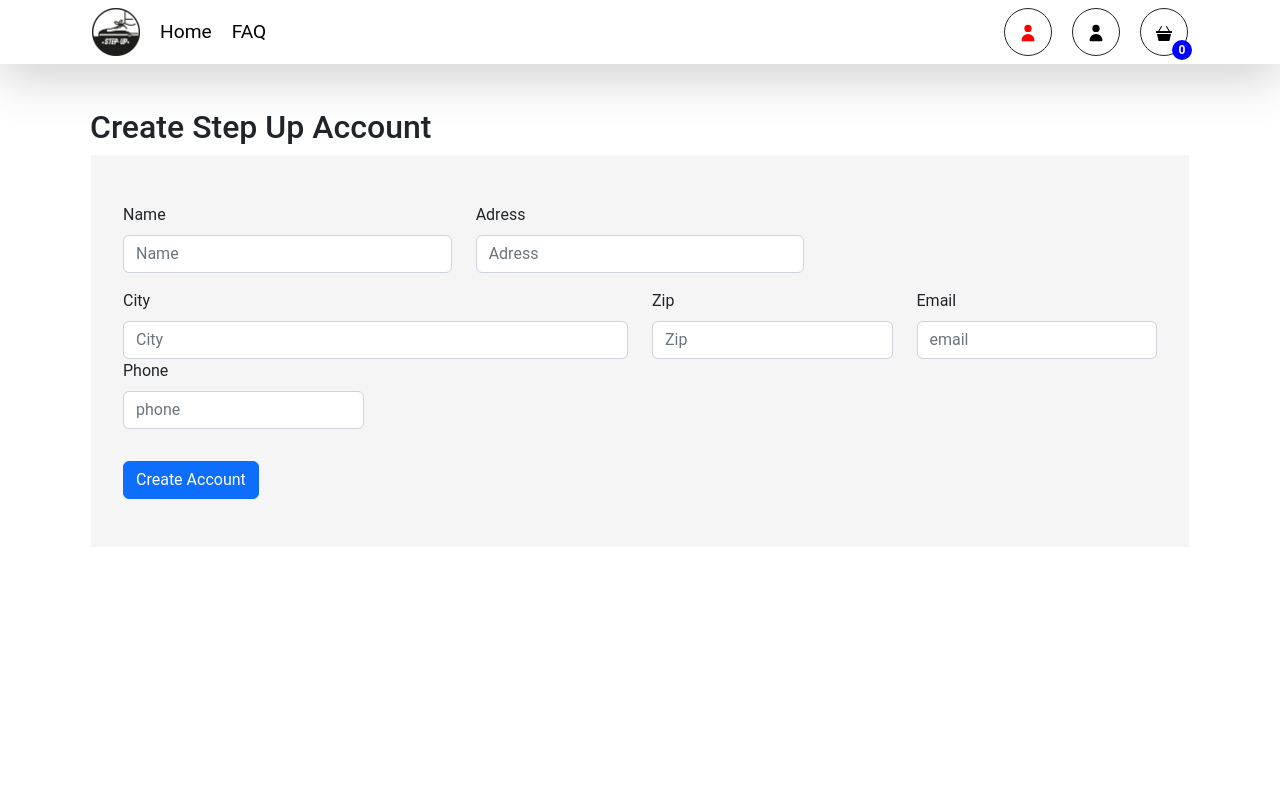
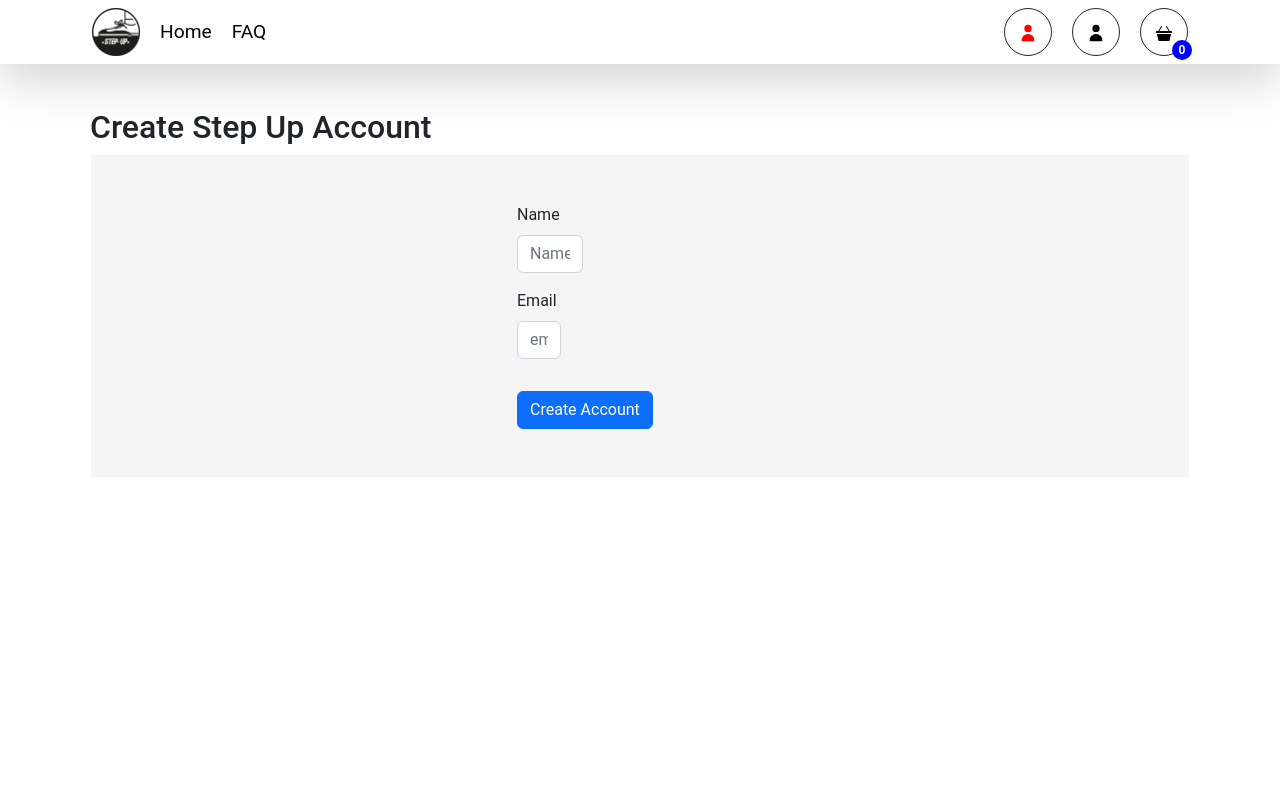
Before and after one commit to Knightrider85/slutprojekt8-main, a React (Vite) app in the folder client/: page /createUser in a window 1280 px wide. Shown: the top 800 px of the page. Built offline with nearby package versions, Linux system fonts and the light colour scheme.

Commit message:
test user

```diff
--- a/client/src/components/CreateUser.tsx
+++ b/client/src/components/CreateUser.tsx
@@ -2,7 +2,6 @@ import { Formik } from "formik";
 import Button from "react-bootstrap/Button";
 import Col from "react-bootstrap/Col";
 import Form from "react-bootstrap/Form";
-import InputGroup from "react-bootstrap/InputGroup";
 import Row from "react-bootstrap/Row";
 import { useNavigate } from "react-router-dom";
 import styled from "styled-components";
@@ -11,26 +10,15 @@ import { useOrderContext } from "../contexts/OrderContext";
 
 const schema = Yup.object().shape({
   name: Yup.string().required(),
-  address: Yup.string().required(),
-  city: Yup.string().required(),
-  zip: Yup.string()
-    .required()
-    .matches(/^[0-9]{5}$/, "Zipcode number must be exactly 5 digits"),
+
   email: Yup.string().email("Invalid email address").required(),
-  phone: Yup.string()
-    .required()
-    .matches(/^[0-9]{10}$/, "Phone number must be exactly 10 digits"),
 });
 
 export type OrderDetails = Yup.InferType<typeof schema>;
 
 const initialValues: OrderDetails = {
   name: "",
-  address: "",
-  city: "",
-  zip: "",
   email: "",
-  phone: "",
 };
 
 export function CreateUser() {
@@ -85,74 +73,8 @@ export function CreateUser() {
                     </Form.Control.Feedback>
                   )}
                 </Form.Group>
-                <Form.Group as={Col} md="4" controlId="validationFormik03">
-                  <Form.Label>Adress</Form.Label>
-                  <InputGroup hasValidation>
-                    <Form.Control
-                      data-cy="customer-address"
-                      type="text"
-                      name="address"
-                      value={values.address}
-                      onChange={handleChange}
-                      placeholder="Adress"
-                      isValid={touched.address && !errors.address}
-                      isInvalid={touched.address && !!errors.address}
-                      autoComplete="street-address"
-                    />
-                    {touched.address && errors.address && (
-                      <Form.Control.Feedback
-                        type="invalid"
-                        data-cy="customer-address-error"
-                      >
-                        {errors.address}
-                      </Form.Control.Feedback>
-                    )}
-                  </InputGroup>
-                </Form.Group>
               </Row>
               <Row className="mb-3">
-                <Form.Group as={Col} md="6" controlId="validationFormik04">
-                  <Form.Label>City</Form.Label>
-                  <Form.Control
-                    data-cy="customer-city"
-                    type="text"
-                    placeholder="City"
-                    name="city"
-                    value={values.city}
-                    onChange={handleChange}
-                    isInvalid={touched.city && !!errors.city}
-                    autoComplete="address-level2"
-                  />
-                  {touched.city && errors.city && (
-                    <Form.Control.Feedback
-                      type="invalid"
-                      data-cy="customer-city-error"
-                    >
-                      {errors.city}
-                    </Form.Control.Feedback>
-                  )}
-                </Form.Group>
-                <Form.Group as={Col} md="3" controlId="validationFormik07">
-                  <Form.Label>Zip</Form.Label>
-                  <Form.Control
-                    data-cy="customer-zipcode"
-                    type="text"
-                    placeholder="Zip"
-                    name="zip"
-                    value={values.zip}
-                    onChange={handleChange}
-                    isInvalid={touched.zip && !!errors.zip}
-                    autoComplete="postal-code"
-                  />
-                  {touched.zip && errors.zip && (
-                    <Form.Control.Feedback
-                      type="invalid"
-                      data-cy="customer-zipcode-error"
-                    >
-                      {errors.zip}
-                    </Form.Control.Feedback>
-                  )}
-                </Form.Group>
                 <Form.Group as={Col} md="3" controlId="validationFormik05">
                   <Form.Label>Email</Form.Label>
                   <Form.Control
@@ -171,27 +93,6 @@ export function CreateUser() {
                       data-cy="customer-email-error"
                     >
                       {errors.email}
-                    </Form.Control.Feedback>
-                  )}
-                </Form.Group>
-                <Form.Group as={Col} md="3" controlId="validationFormik06">
-                  <Form.Label>Phone</Form.Label>
-                  <Form.Control
-                    data-cy="customer-phone"
-                    type="text"
-                    placeholder="phone"
-                    name="phone"
-                    value={values.phone}
-                    onChange={handleChange}
-                    isInvalid={touched.phone && !!errors.phone}
-                    autoComplete="tel"
-                  />
-                  {touched.phone && errors.phone && (
-                    <Form.Control.Feedback
-                      type="invalid"
-                      data-cy="customer-phone-error"
-                    >
-                      {errors.phone}
                     </Form.Control.Feedback>
                   )}
                 </Form.Group>
```
Also changed, not shown: client/src/components/TestUser.tsx (added, +95 -0 lines).
